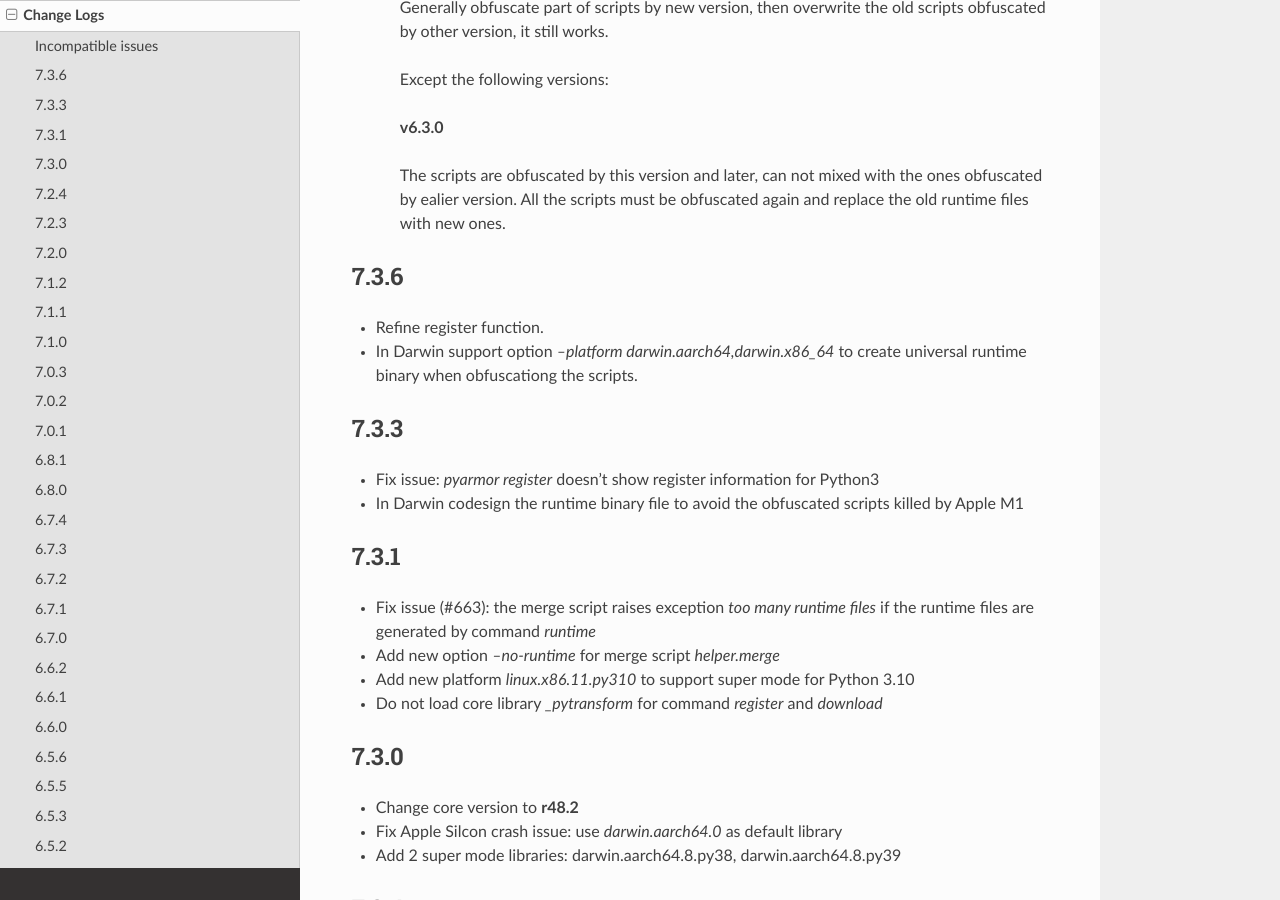
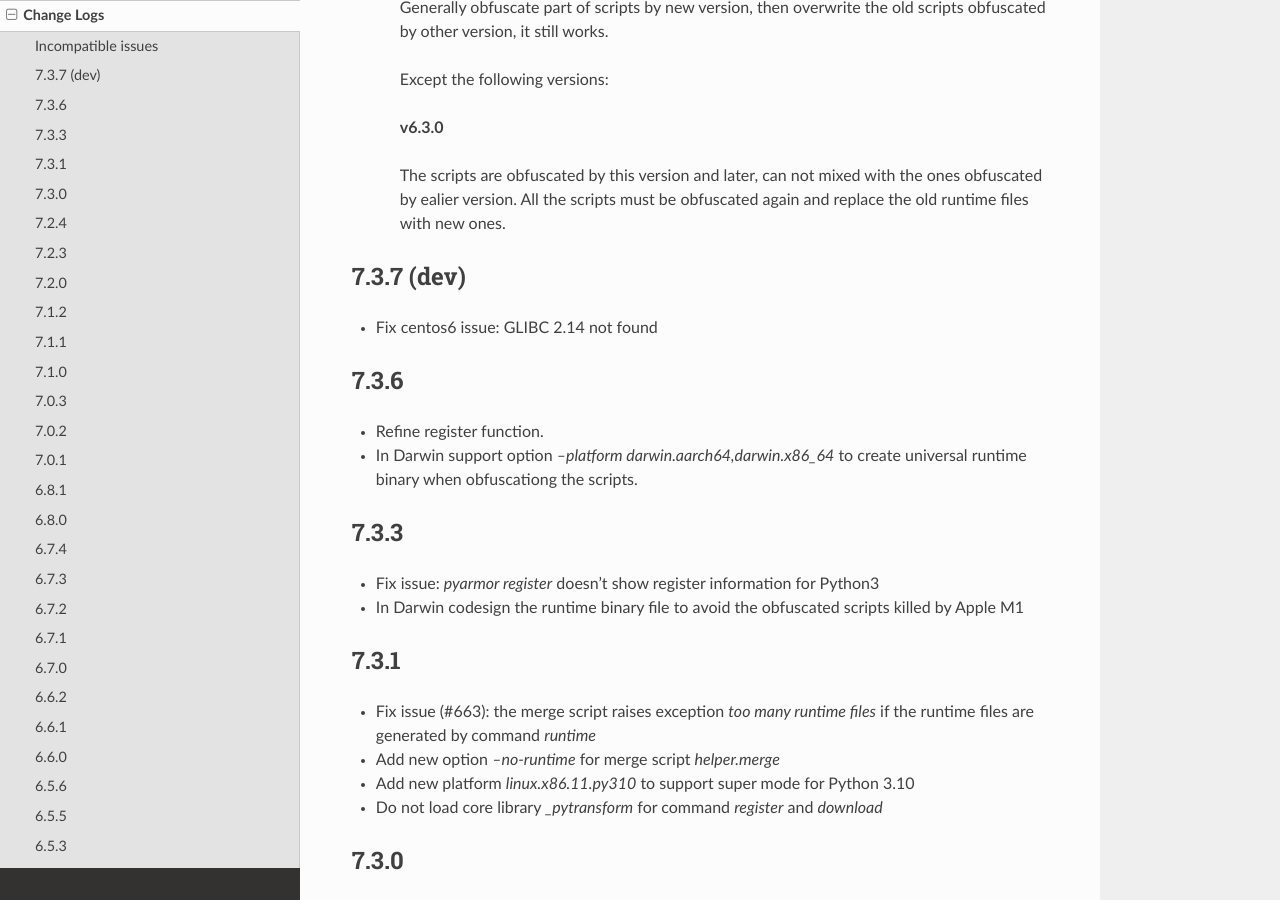
Before and after one commit to dashingsoft/pyarmor, a Sphinx documentation site: the page built from docs/change-logs.rst, in a window 1280 px wide and 900 px high, scrolled down 601 px. Built offline with Sphinx 7.4.7 and the Read the Docs theme 2.0.0, drawn with Linux system fonts in a browser that asks for light colours.

Commit message:
Add change log

```diff
--- a/docs/change-logs.rst
+++ b/docs/change-logs.rst
@@ -44,6 +44,10 @@
   It may be changed from time to time to fix new bugs, please update it once it
   doesn't work. If the new version has been released in PyPi, please remove the
   dev version, install the stable version from PyPi.
+
+7.3.7 (dev)
+-----------
+* Fix centos6 issue: GLIBC 2.14 not found
 
 7.3.6
 -----
```
